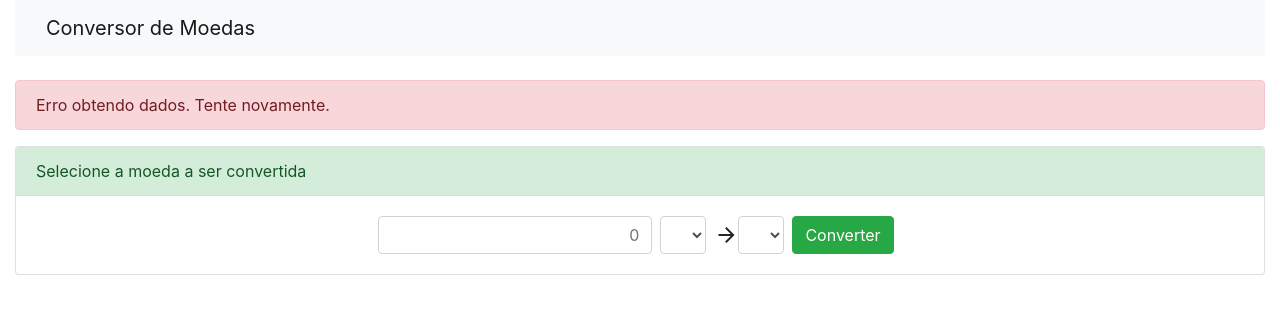
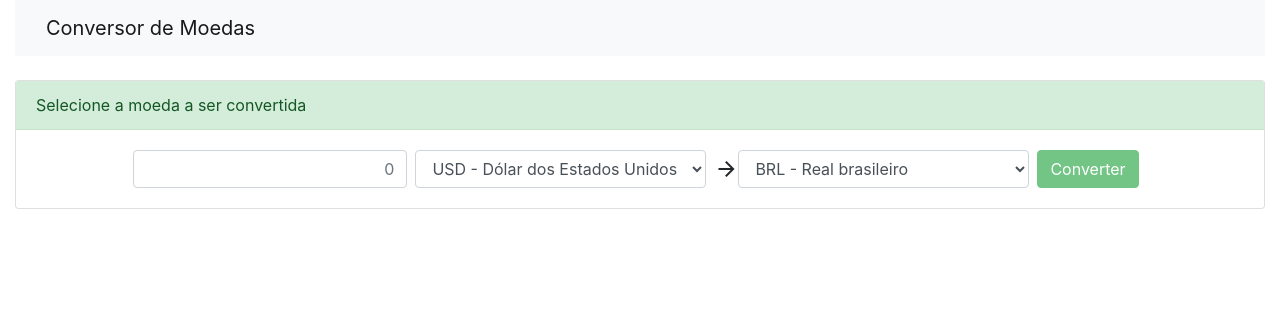
Before and after one commit to edsouzasilv150/conversor-de-moedas, an Angular app: page / in a window 1280 px wide. Shown: the top 314 px of the page. Built offline with nearby package versions, Linux system fonts and the light colour scheme.

Commit message:
inserindo as funcionalidades no html, corrigindo conversor.component, criando directive numero.

```diff
--- a/src/app/conversor/components/conversor.component.html
+++ b/src/app/conversor/components/conversor.component.html
@@ -1,6 +1,8 @@
 <br />
 <div class="alert alert-danger"
-	role="alert">
+	role="alert"
+	*ngIf="possuiErro">
+
 	Erro obtendo dados. Tente novamente.
 </div>
 <div class="card alert-write" >
@@ -8,18 +10,22 @@
 		Selecione a moeda a ser convertida
 	</div>
 	<div class="row justify-content-center card-body text-center">
-	  <form class="form-inline">
+	  <form #conversaoForm="ngForm" class="form-inline">
 		<input
 			type="text"
 			name="valor"
 			class="form-control text-right"
 			placeholder="0"
+			[(ngModel)] ="conversao.valor"
 			required>
 		<select
 			name="moedaDe"
 			class="form-control"
+			[(ngModel)]="conversao.moedaDe"
 			required>
-			<option>
+			<option *ngFor="let moeda of moedas"
+				[value]="moeda.sigla">
+				{{ moeda.sigla}} - {{ moeda.descricao}}
 			</option>
 		</select>
 		<span class="material-icons">
@@ -27,14 +33,22 @@
 		<select
 			name="moedaPara"
 			class="form-control"
+			[(ngModel)]="conversao.moedaPara"
 			required>
-			<option>
+			<option
+			*ngFor="let moeda of moedas"
+				[value]="moeda.sigla">
+				{{ moeda.sigla}} - {{ moeda.descricao}}
 			</option>
 		</select>
 		<input
 			type="submit"
 			value="Converter"
-			class="btn btn-success">
+			class="btn btn-success"
+			data-toggle="modal"
+			data-target="#modalCotacao"
+			(click)="converter()"
+			[disabled]="!conversaoForm.form.valid">
 	  </form>
 	 </div>
 </div>
--- a/src/app/conversor/components/conversor.component.ts
+++ b/src/app/conversor/components/conversor.component.ts
@@ -13,16 +13,16 @@ export class ConversorComponent implements OnInit {
 
   moedas: Moeda[];
   conversao: Conversao;
-  possuiErro:boolean;
+  possuiErro: boolean;
   conversaoResponse: ConversaoResponse;
 
   @ViewChild("conversaoForm", { static: true }) conversaoForm: NgForm;
 
   constructor(
     private moedaService: MoedaService,
-    private conversorModule: ConversorService) { }
+    private conversorService: ConversorService) { }
 
-  ngOnInit(): void {
+  ngOnInit() {
     this.moedas = this.moedaService.listarTodas();
     this.init();
   }
@@ -33,7 +33,7 @@ export class ConversorComponent implements OnInit {
    * @return void
    */
   init(): void {
-    this.conversao = new Conversao('EUR', 'BRL', null);
+    this.conversao = new Conversao('USD', 'BRL', null);
     this.possuiErro = false;
   }
 
@@ -44,7 +44,13 @@ export class ConversorComponent implements OnInit {
    */
   converter(): void {
     if (this.conversaoForm.form.valid) {
-      alert('Convertendo: ' + JSON.stringify(this.conversao));
+      this.conversorService
+        .converter(this.conversao)
+        .subscribe(
+          response => this.conversaoResponse = response,
+          error => this.possuiErro = true
+        );
     }
   }
+
 }
--- /dev/null
+++ b/src/app/conversor/directives/numero.directive.ts
@@ -0,0 +1,10 @@
+import { Directive } from '@angular/core';
+
+@Directive({
+  selector: '[appNumero]'
+})
+export class NumeroDirective {
+
+  constructor() { }
+
+}
```
Also changed, not shown: src/app/conversor/conversor.module.ts (+6 -2 lines), 1 other file (tests, documents, lock files or other folders).
